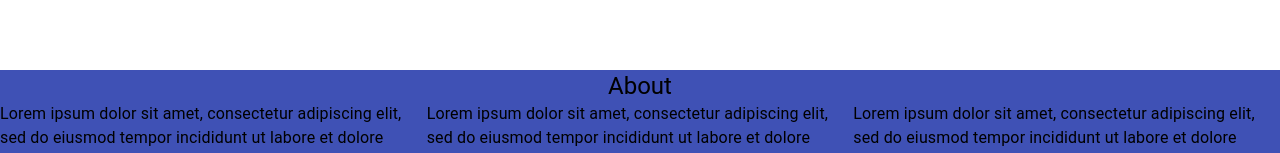
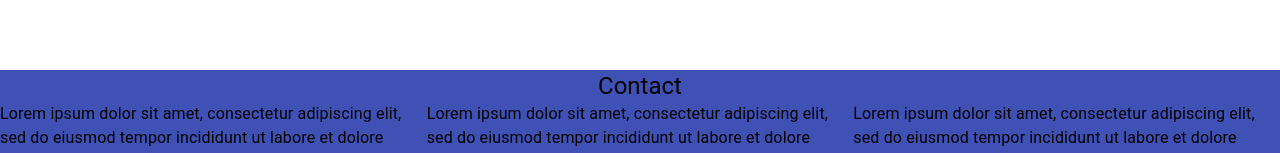
Before and after one commit to DataDeveloper7865/bioanalytica-homepage, a React (Create React App) app: page / in a window 1280 px wide. Shown: the part 1494-1647 px from the top of the page. Built offline with nearby package versions, Linux system fonts and the light colour scheme.

Commit message:
changed footer name

```diff
--- a/src/components/Footer.js
+++ b/src/components/Footer.js
@@ -34,7 +34,7 @@ function Footer() {
             <Grid container className={classes.content}>
                 <Grid item xs={12} md={12}>
                     <Typography variant="h5" className={classes.title}>
-                        About
+                        Contact
                     </Typography>
                 </Grid>
                 <Grid item xs={12} md={4}>
```
